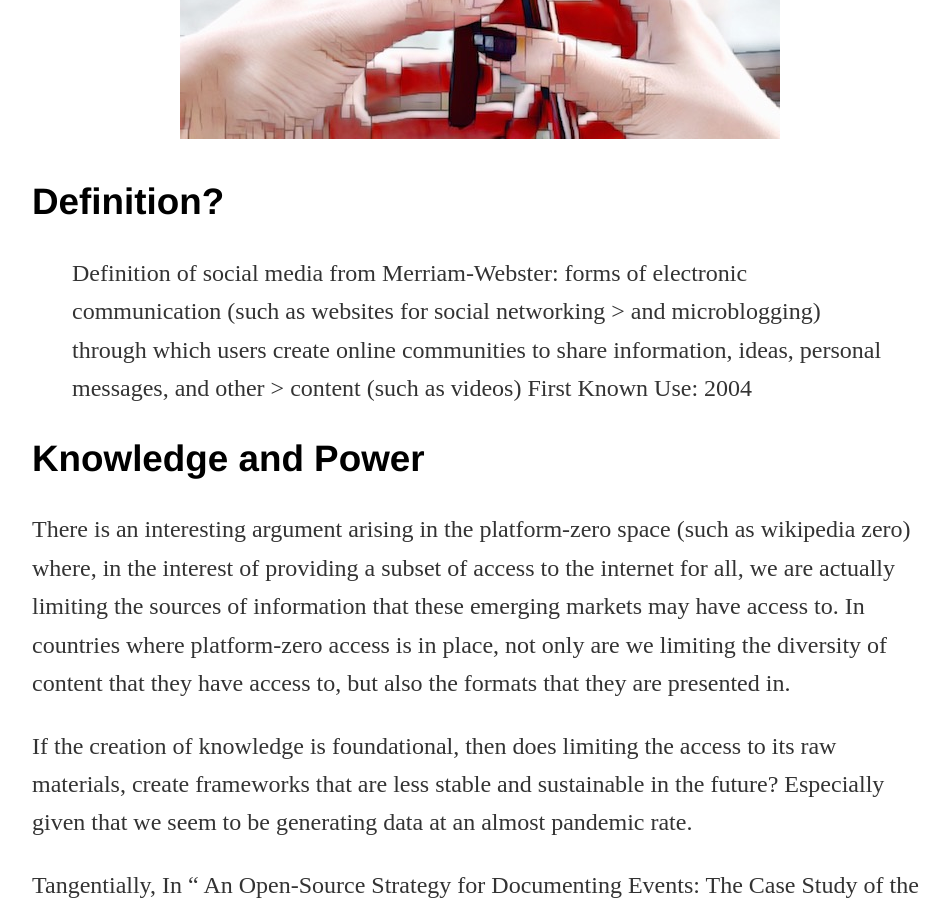
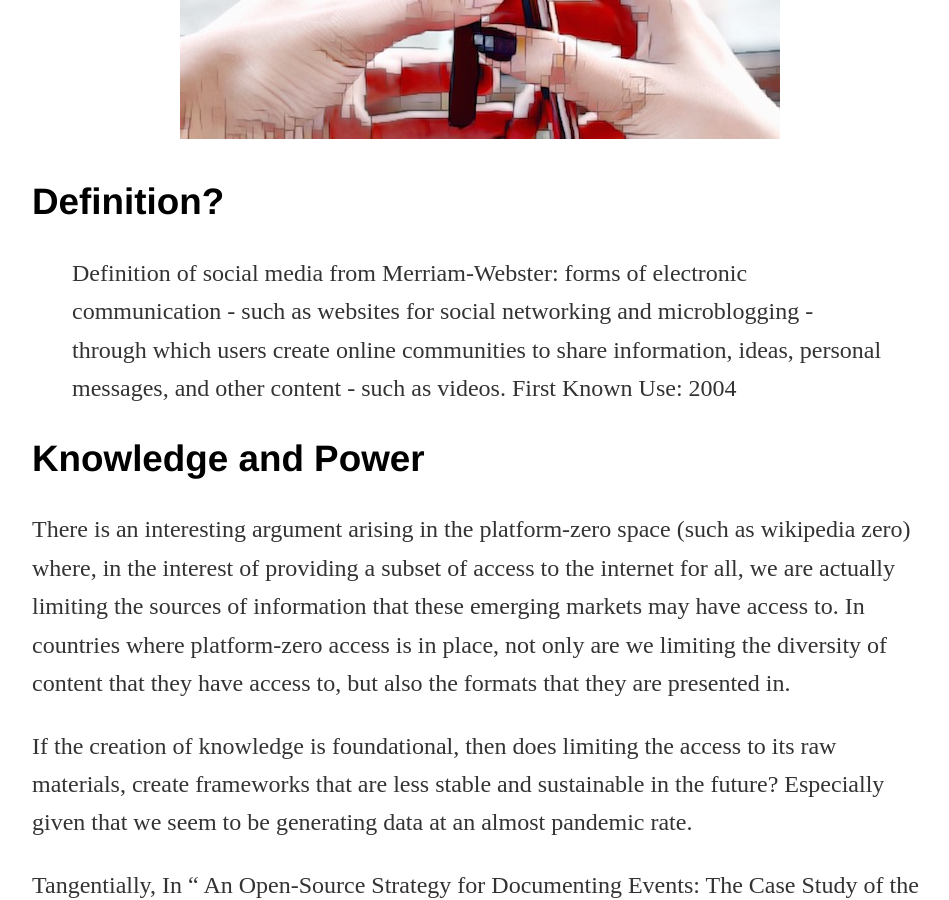
Before and after one commit to thatVargas/thatvargas.github.io, a Jekyll site: the page built from _posts/2018-01-21-social-media.md, in a window 1280 px wide and 900 px high, scrolled down 562 px. Shown: the whole window, without its empty margins (160-1109 px from the left). Built offline with Jekyll 4.4.1, drawn with Linux system fonts in a browser that asks for light colours.

```diff
--- a/_posts/2018-01-21-social-media.md
+++ b/_posts/2018-01-21-social-media.md
@@ -6,7 +6,7 @@ title: "Social Media - The world through a rectangle"
 
 ## Definition?
 
-> Definition of social media from Merriam-Webster: forms of electronic communication (such as websites for social networking > and microblogging) through which users create online communities to share information, ideas, personal messages, and other > content (such as videos)
+> Definition of social media from Merriam-Webster: forms of electronic communication - such as websites for social networking and microblogging - through which users create online communities to share information, ideas, personal messages, and other content - such as videos.
 > First Known Use: 2004
 
 
```
